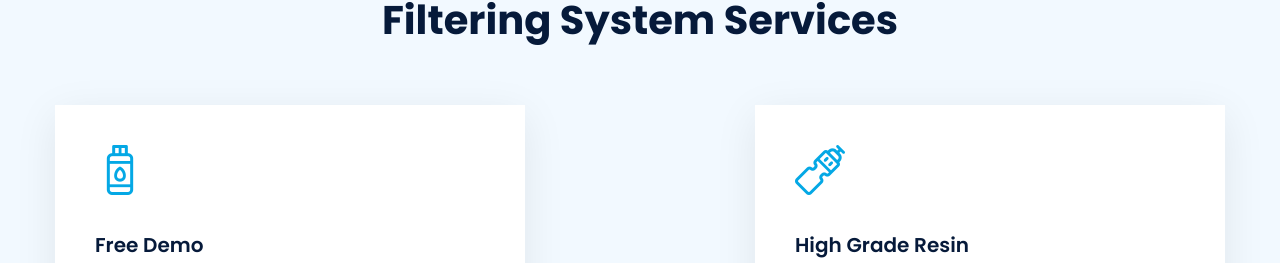
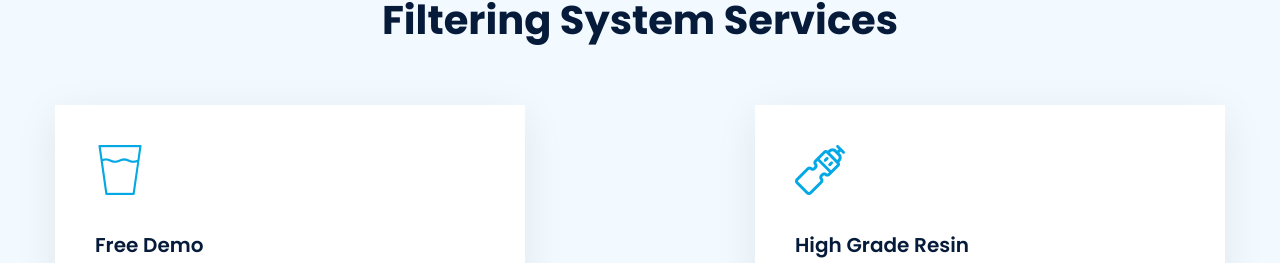
Before and after one commit to surewebdev/ScienceIntegra, a plain HTML site: page index.html in a window 1280 px wide. Shown: the part 2342-2605 px from the top of the page. Drawn offline with nearby package versions, Linux system fonts and the light colour scheme; files whose address does not match are found by name.

Commit message:
Update index.html

```diff
--- a/index.html
+++ b/index.html
@@ -217,7 +217,7 @@
                      <div class="left-column text-right text-md-left">
                         <div class="service-block-one wow fadeInLeft animated" data-wow-delay="200ms" data-wow-duration="1500ms">
                            <div class="inner-box">
-                              <div class="icon-box"><i class="flaticon-water-bottle-1"></i></div>
+                              <div class="icon-box"><i class="flaticon-glass"></i></div>
                               <h4>Free Demo</h4>
                               <p>Experience the difference firsthand! Get a FREE demo of our water softeners and feel the benefits of softer water before you commit.</p>
                            </div>
```
